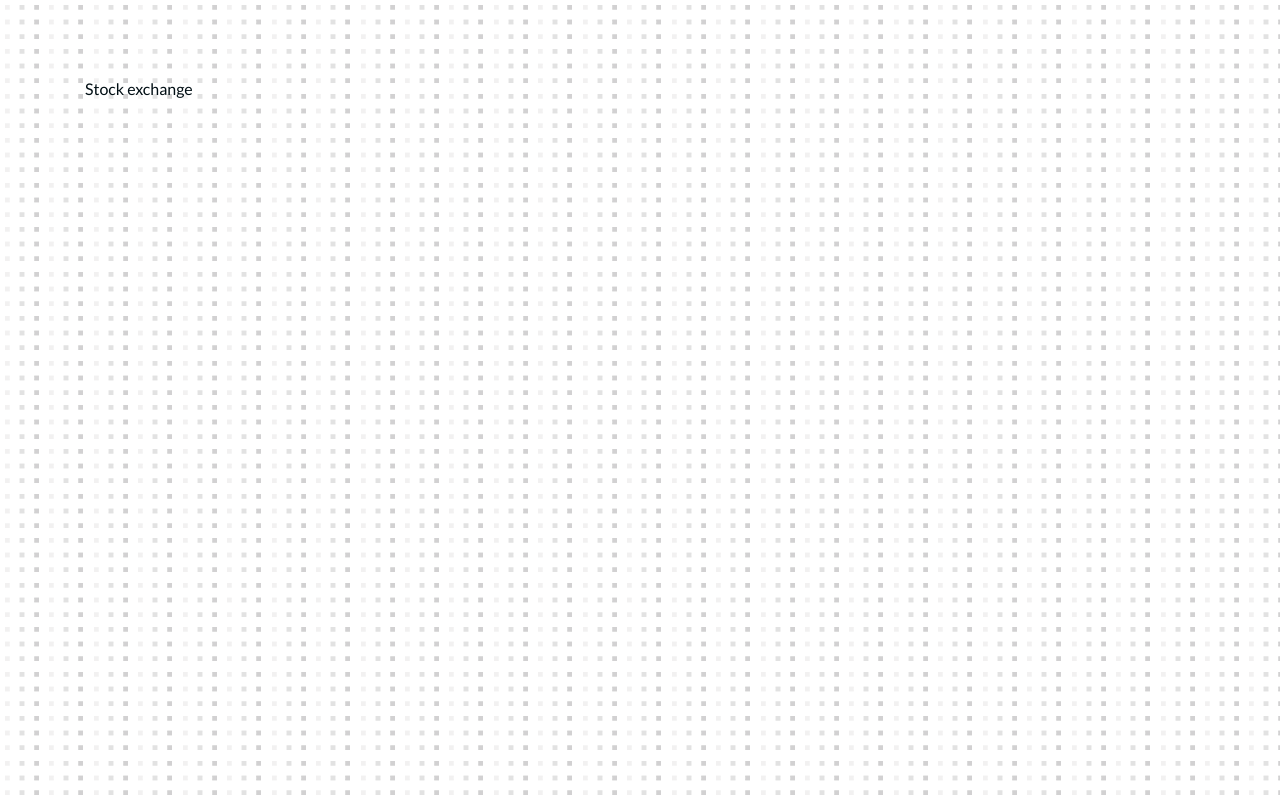
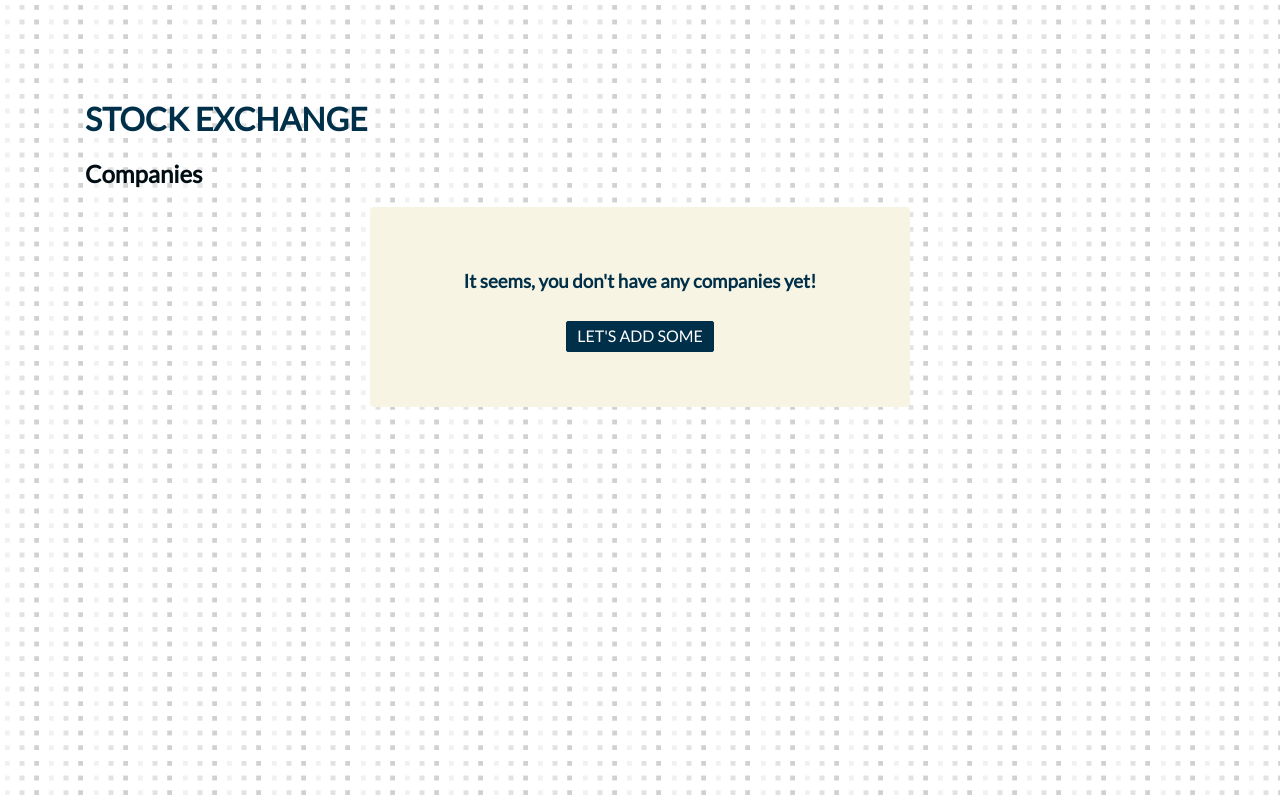
Before and after one commit to nataliakulas/stock-webapp, a React (Create React App) app: page / in a window 1280 px wide. Built offline with nearby package versions, Linux system fonts and the light colour scheme.

Commit message:
Dashboard page placeholder

```diff
--- a/src/pages/dashboard.js
+++ b/src/pages/dashboard.js
@@ -1,9 +1,67 @@
-import React, { Component } from "react";
+import React, { Component, Fragment } from "react";
+import { Link } from "react-router-dom";
+import { Row, Col } from "react-grid-system";
+import styled from "styled-components";
+
+import * as route from "../shared/routes";
+import color from "../shared/colors";
 
 class DashboardPage extends Component {
   render() {
-    return <div>Stock exchange</div>;
+    return (
+      <Fragment>
+        <H1>Stock exchange</H1>
+        <H2>Companies</H2>
+        <Row>
+          <Col xs={6} offset={{ xs: 3 }}>
+            <Panel>
+              <H3>It seems, you don't have any companies yet!</H3>
+              <LinkButton to={route.ADD}>Let's add some</LinkButton>
+            </Panel>
+          </Col>
+        </Row>
+      </Fragment>
+    );
   }
 }
 
 export default DashboardPage;
+
+const H1 = styled.h1`
+  color: ${color.primary};
+  text-transform: uppercase;
+`;
+const H2 = styled.h2``;
+const H3 = styled.h3`
+  color: ${color.primary};
+`;
+const Panel = styled.div`
+  width: 100%;
+  min-height: 200px;
+
+  display: flex;
+  flex-direction: column;
+  justify-content: center;
+  align-items: center;
+
+  background-color: ${color.cream};
+  border-radius: 4px;
+`;
+
+const LinkButton = styled(Link)`
+  color: ${color.white};
+  text-decoration: none;
+  text-transform: uppercase;
+
+  border: 1px solid ${color.primary};
+  border-radius: 2px;
+  background-color: ${color.primary};
+
+  margin: 10px auto;
+  padding: 5px 10px;
+
+  &:hover {
+    border-color: ${color.secondary};
+    background-color: ${color.secondary};
+  }
+`;
--- a/src/shared/colors.js
+++ b/src/shared/colors.js
@@ -1,9 +1,8 @@
 const colors = {
   black: "#000E14",
-  blue: "#003049",
-  primary: "#E1CE7A",
+  primary: "#003049",
   secondary: "#F77F00",
-  cream: "#EAE2B7",
+  cream: "#F7F4E4",
   white: "#FFF",
   red: "#D62828"
 };
```
